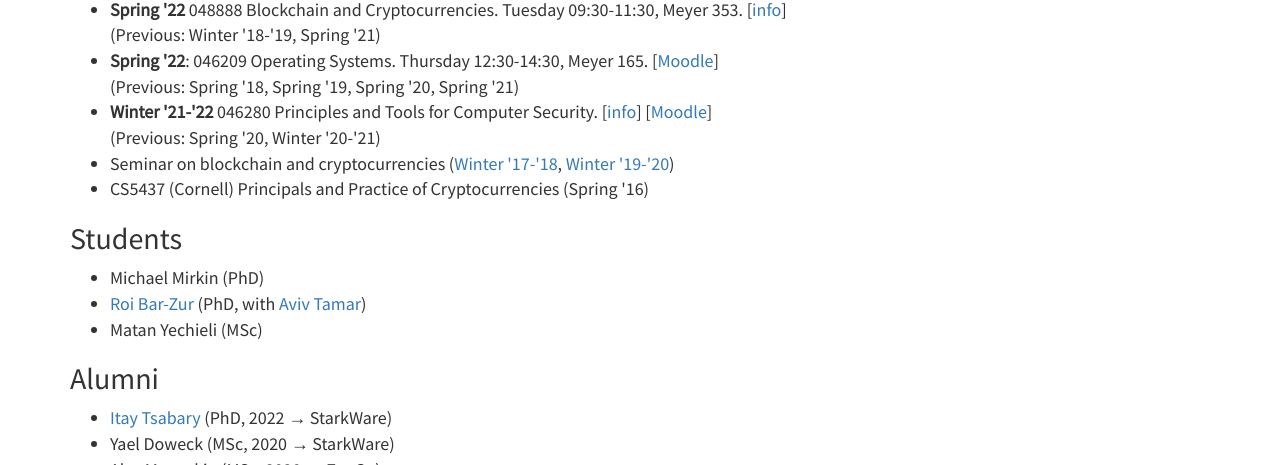
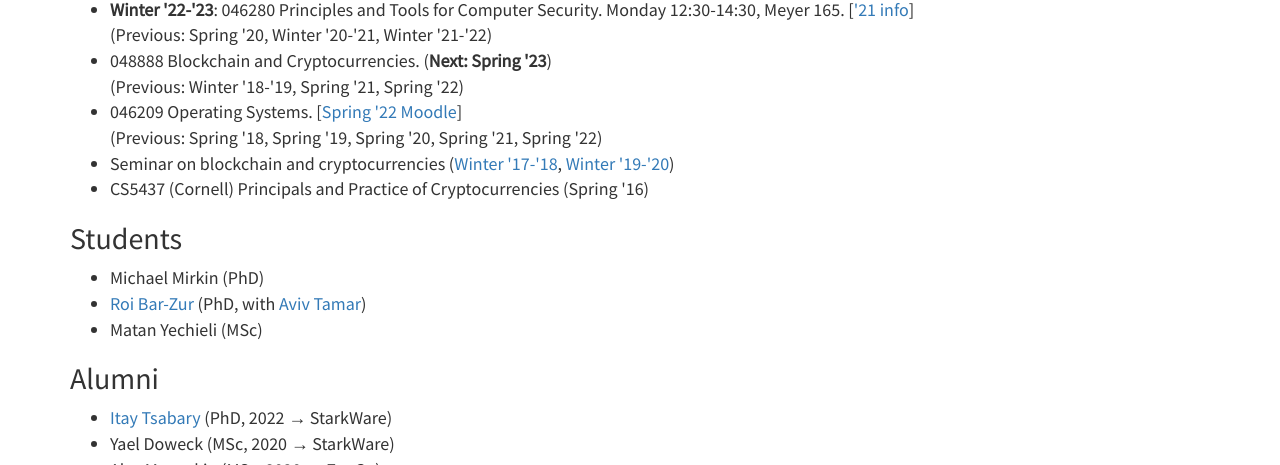
Before and after one commit to IttayEyal/IttayEyal.github.io, a plain HTML site: page index.html in a window 1280 px wide. Shown: the part 635-1100 px from the top of the page. Drawn offline with Linux system fonts and the light colour scheme.

Commit message:
22-23 initial update

```diff
--- a/index.html
+++ b/index.html
@@ -125,20 +125,18 @@ I completed my Ph.D. in 2013 at the Technion's Electrical Engineering (today ECE
 
 <p>
 <ul>
-    <li> <b>Spring '22</b> 048888 Blockchain and Cryptocurrencies.
-    Tuesday 09:30-11:30, Meyer 353.
-    [<a href="https://docs.google.com/document/d/1eaTtCu3yL2OVvWH3iO7exk1gl2YRAjngzEwGc4QD47k">info</a>]
+    <li> <b>Winter '22-'23</b>: 046280 Principles and Tools for Computer Security.
+    Monday 12:30-14:30, Meyer 165.
+    [<a href="teaching/2021-046280-info.pdf">'21 info</a>] <br>
+    (Previous: Spring '20, Winter '20-'21, Winter '21-'22)
+
+    <li> 048888 Blockchain and Cryptocurrencies. (<b>Next: Spring '23</b>)
      <br>
-    (Previous: Winter '18-'19, Spring '21)
+    (Previous: Winter '18-'19, Spring '21, Spring '22)
 
-    <li> <b>Spring '22</b>: 046209 Operating Systems.
-    Thursday 12:30-14:30, Meyer 165.
-    [<a href="https://moodle.technion.ac.il/course/view.php?id=1528">Moodle</a>] <br>
-    (Previous: Spring '18, Spring '19, Spring '20, Spring '21)
-
-    <li> <b>Winter '21-'22</b> 046280 Principles and Tools for Computer Security.
-    [<a href="teaching/2021-046280-info.pdf">info</a>] [<a href="https://moodle.technion.ac.il/course/view.php?id=7531">Moodle</a>] <br>
-    (Previous: Spring '20, Winter '20-'21)
+    <li> 046209 Operating Systems.
+    [<a href="https://moodle.technion.ac.il/course/view.php?id=1528">Spring '22 Moodle</a>] <br>
+    (Previous: Spring '18, Spring '19, Spring '20, Spring '21, Spring '22)
 
     <li> Seminar on blockchain and cryptocurrencies
          (<a href="https://docs.google.com/spreadsheets/d/1U_wYoFGhpF4pfu4f9sc15S8OVW2u1WSC0fmF9tzC5cY">Winter '17-'18</a>,
```
